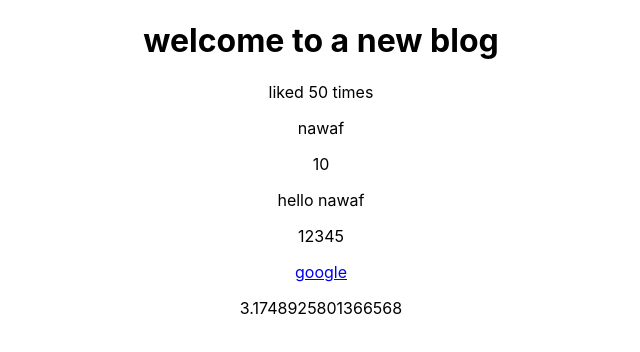
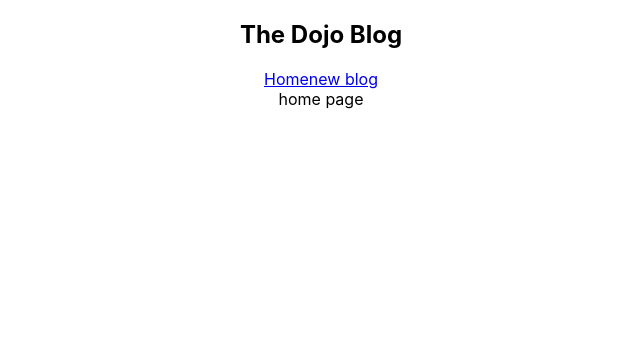
Before and after one commit to Nawaf-Helabi/react-training, a React (Create React App) app: page / in a window 1280 px wide. Shown: the top 352 px of the page, without its empty margins (319-959 px from the left). Built offline with nearby package versions, Linux system fonts and the light colour scheme.

Commit message:
tutorial-5

```diff
--- a/src/App.js
+++ b/src/App.js
@@ -1,24 +1,14 @@
-import logo from "./logo.svg";
 import "./App.css";
+import Navbar from "./Navbar";
+import Home from "./Home";
 
 function App() {
-  const title='welcome to a new blog'
-  const likes=50
-  const person={name:'nawaf',age:25}
-  const link='www.google.com'
+
   return (
     <div className="App">
+      <Navbar/>
       <div className="content">
-        <h1>
-          {title}
-        </h1>
-        <p>liked {50} times</p>
-        <p>{person.name}</p>
-        <p>{10}</p>
-        <p>{'hello nawaf'}</p>
-        <p>{[1,2,3,4,5]}</p>
-        <a  href={link}>google</a>
-        <p>{Math.random()*4}</p>
+       <Home/>
       </div>
     </div>
   );
--- /dev/null
+++ b/src/Home.js
@@ -0,0 +1,11 @@
+import React from 'react'
+
+const Home = () => {
+  return (
+    <div className='home'>
+      home page
+    </div>
+  )
+}
+
+export default Home
--- /dev/null
+++ b/src/Navbar.js
@@ -0,0 +1,17 @@
+import React from 'react'
+
+const Navbar = () => {
+  return (
+    <nav className="navbar">
+        <h1>
+            The Dojo Blog
+        </h1>
+        <div className='links'>
+           <a href="/">Home</a>
+           <a href="/creete">new blog</a>
+        </div>
+    </nav>
+  )
+}
+
+export default Navbar
```
